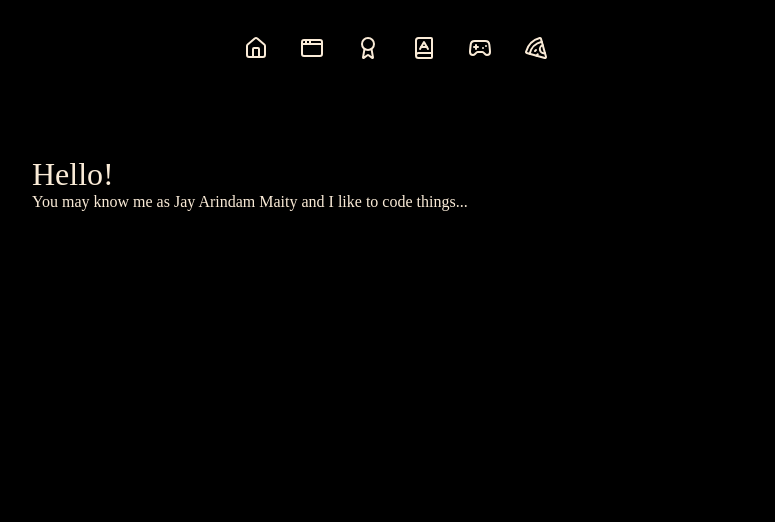
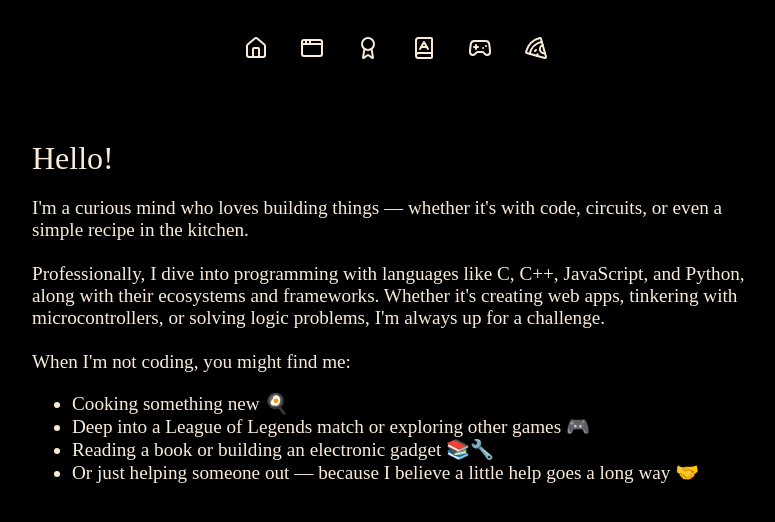
Before and after one commit to JayArindamMaity/jayarindammaity.github.io, a React (Vite) app: page / in a window 1280 px wide. Shown: the top 522 px of the page, without its empty margins (244-1019 px from the left). Built offline with nearby package versions, Linux system fonts and the light colour scheme.

Commit message:
refining the project

```diff
--- a/src/components/navbar/navbar.css
+++ b/src/components/navbar/navbar.css
@@ -5,6 +5,7 @@
   align-items: center;
   padding: 1rem 0;
   width: 100%;
+  position: fixed;
 }
 
 /* The actual list */
--- a/src/pages/home/home.css
+++ b/src/pages/home/home.css
@@ -1,8 +1,14 @@
 .home-main {
-    margin-top: 10vh;
+    margin-top: 15vh;
     color: antiquewhite;
 }
 
 .home-heading {
     font-size: xx-large;
 }
+
+.heading-content {
+    margin-top: 20px;
+    font-size: larger;
+
+}
--- a/src/pages/home/home.tsx
+++ b/src/pages/home/home.tsx
@@ -1,16 +1,33 @@
-import './home.css'
+import "./home.css";
 
-export default function Home () {
-    return (
-        <>
-            <div className='home-main'>
-                <div className='home-heading'>
-                    Hello!
-                </div>
-                <div className='heading content'>
-                    You may know me as Jay Arindam Maity and I like to code things...
-                </div>
-            </div>
-        </>
-    )
+export default function Home() {
+  return (
+    <>
+      <div className="home-main">
+        <div className="home-heading">Hello!</div>
+        <div className="heading-content">
+          I'm a curious mind who loves building things — whether it's with code,
+          circuits, or even a simple recipe in the kitchen.
+          <br /> <br />
+          Professionally, I dive into programming with languages like C, C++,
+          JavaScript, and Python, along with their ecosystems and frameworks.
+          Whether it's creating web apps, tinkering with microcontrollers, or
+          solving logic problems, I'm always up for a challenge.
+          <br /> <br />
+          When I'm not coding, you might find me:
+          <ul>
+            <li>Cooking something new 🍳</li>
+            <li>
+              Deep into a League of Legends match or exploring other games 🎮
+            </li>
+            <li>Reading a book or building an electronic gadget 📚🔧</li>
+            <li>
+              Or just helping someone out — because I believe a little help goes
+              a long way 🤝
+            </li>
+          </ul>
+        </div>
+      </div>
+    </>
+  );
 }
```
